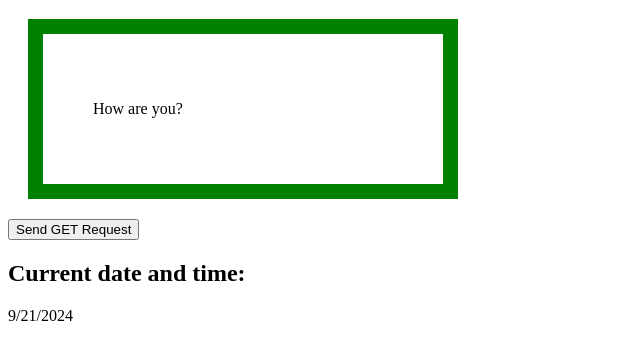
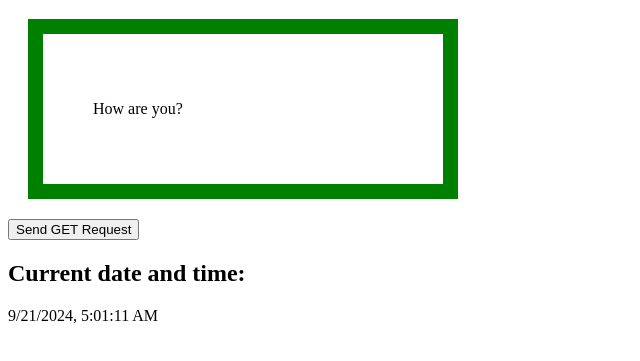
Before and after one commit to anthonyd3663/anthonyd3663github.io, a website: page AnthonyFunTimes/git_to_gas/colorChangingSite.html in a window 1280 px wide. Shown: the part 61-422 px from the top of the page, without its empty margins (0-640 px from the left). Drawn offline with Linux system fonts and the light colour scheme; no server answers.

Commit message:
Update colorChangingSite.html

```diff
--- a/AnthonyFunTimes/git_to_gas/colorChangingSite.html
+++ b/AnthonyFunTimes/git_to_gas/colorChangingSite.html
@@ -34,7 +34,7 @@
         function updateDateTime(){
             const now = new Date();
 
-            const currentDateTime = now.toLocaleDateString();
+            const currentDateTime = now.toLocaleString();
 
             document.querySelector('#datetime').textContent = currentDateTime;
         }
```
